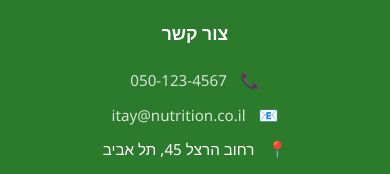
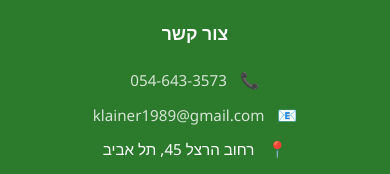
Before and after one commit to klainer1989/itay_website, a Next.js app: page /contact in a window 390 px wide. Shown: the part 4083-4257 px from the top of the page. Built offline with nearby package versions, Linux system fonts and the light colour scheme.

Commit message:
edit phone number

```diff
--- a/src/components/Footer.tsx
+++ b/src/components/Footer.tsx
@@ -91,11 +91,11 @@ export default function Footer() {
             <div className={styles.contactInfo}>
               <div className={styles.contactItem}>
                 <span className={styles.contactIcon}>📞</span>
-                <a href="tel:050-123-4567">050-123-4567</a>
+                <a href="tel:054-643-3573">054-643-3573</a>
               </div>
               <div className={styles.contactItem}>
                 <span className={styles.contactIcon}>📧</span>
-                <a href="mailto:itay@nutrition.co.il">itay@nutrition.co.il</a>
+                <a href="mailto:klainer1989@gmail.com">klainer1989@gmail.com</a>
               </div>
               <div className={styles.contactItem}>
                 <span className={styles.contactIcon}>📍</span>
```
